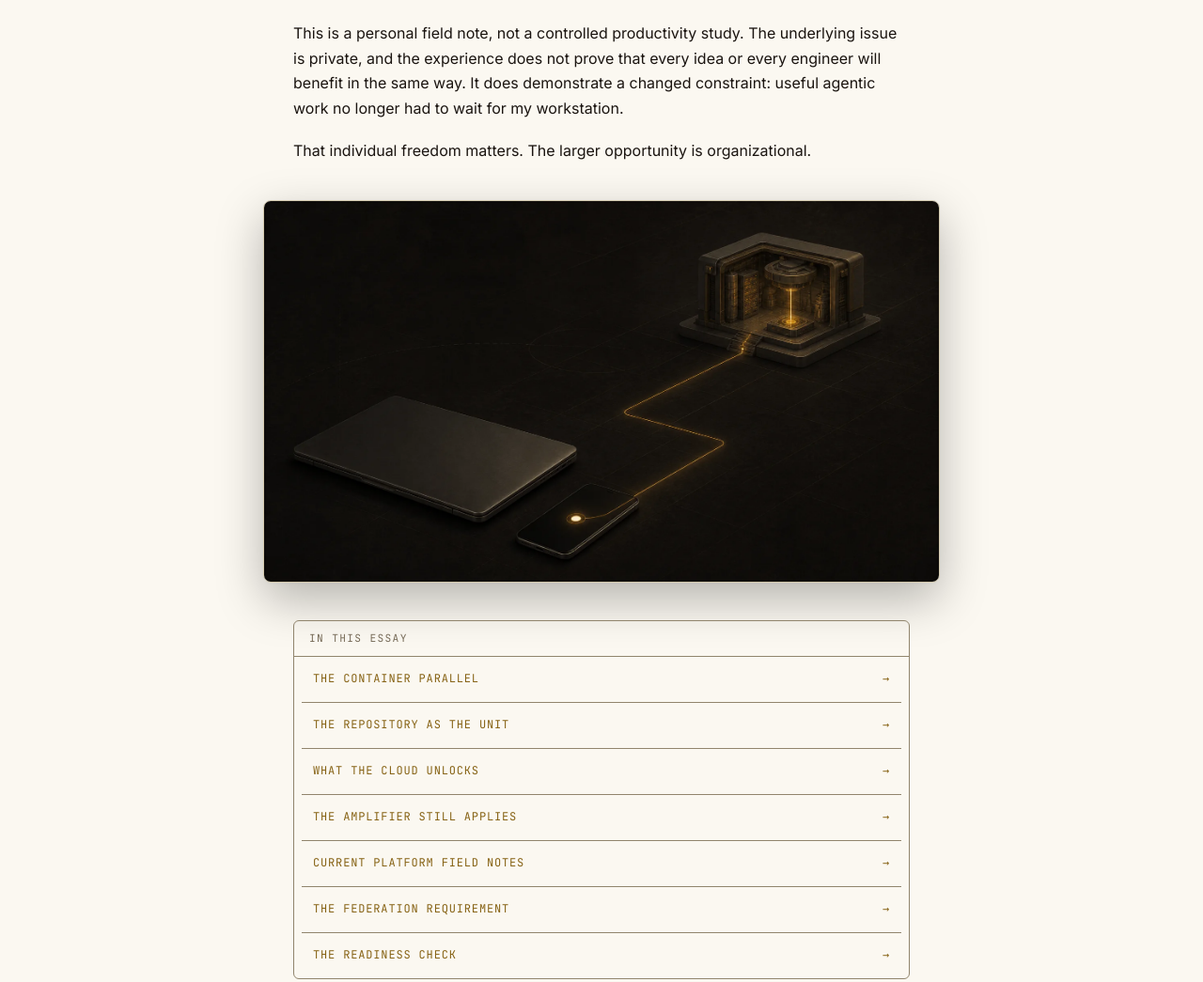
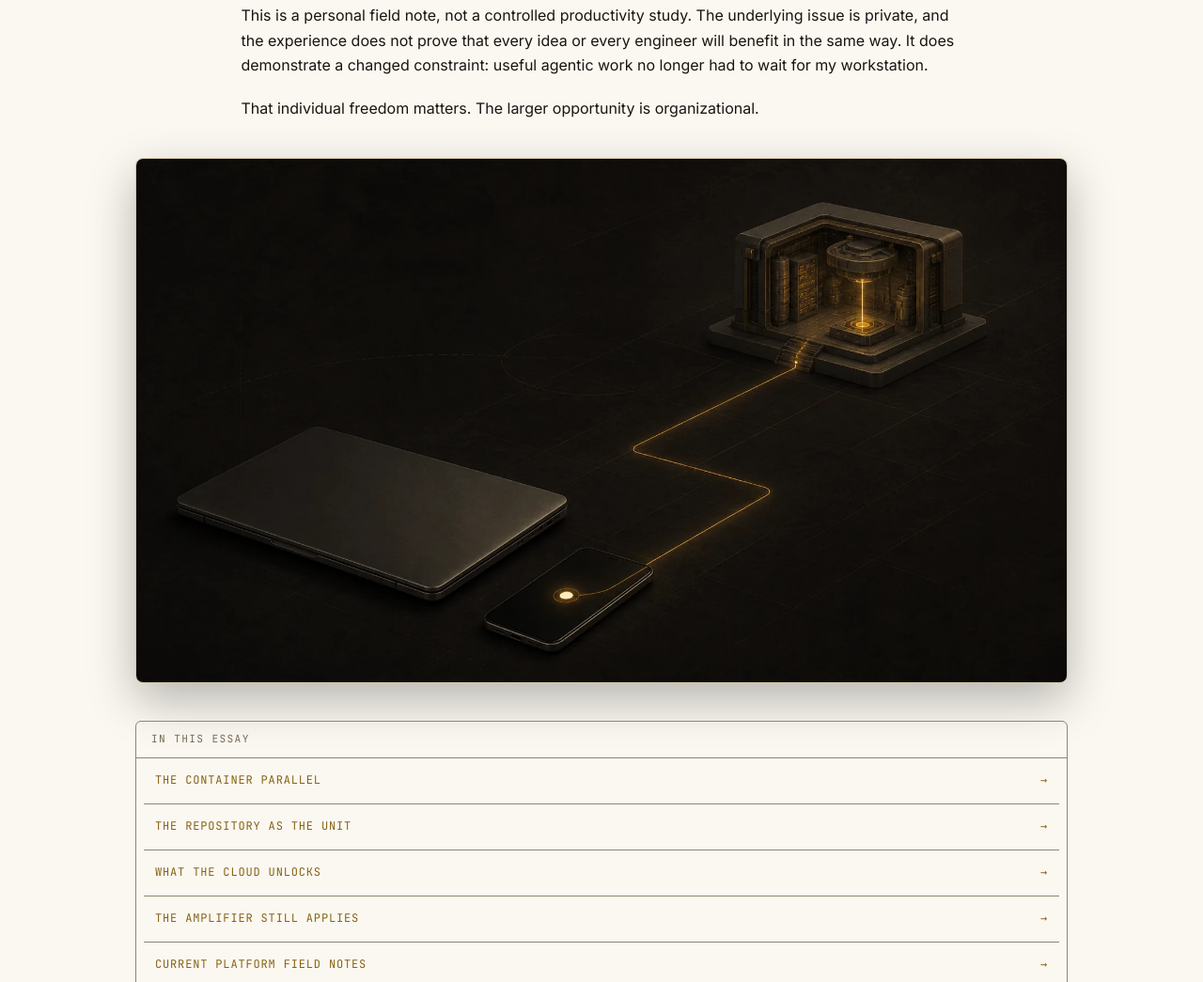
Before and after one commit to mknoth197/mknoth197.github.io, an Astro site: page /writing/the-harness-should-not-live-on-your-laptop in a window 1280 px wide. Shown: the part 1114-2159 px from the top of the page at 94% size. Built offline with nearby package versions, Linux system fonts and the light colour scheme; Astro itself is replaced by a stand-in of ours; some packages are replaced by stand-ins of ours.

Commit message:
fix(layout): make site responsive across viewports

```diff
--- a/src/components/WorkRow.astro
+++ b/src/components/WorkRow.astro
@@ -41,7 +41,7 @@ const accent = p.data.metric?.value ?? p.data.roleTag;
         </div>
       )
     }
-    <p class="mb-3 text-[15px] leading-[1.65]" style="color: var(--fg-muted);">{p.data.summary}</p>
+    <p class="mb-3 max-w-[80ch] text-[15px] leading-[1.65]" style="color: var(--fg-muted);">{p.data.summary}</p>
     {
       p.data.stack.length > 0 && (
         <div class="flex flex-wrap gap-2">
--- a/src/layouts/Base.astro
+++ b/src/layouts/Base.astro
@@ -78,21 +78,21 @@ const socialImageUrl = new URL('/social-card.png', Astro.site).toString();
   </head>
   <body>
     <a href="#main-content" class="skip-link">Skip to content</a>
-    <div class="mx-auto flex min-h-dvh max-w-[720px] flex-col px-6 sm:px-8">
+    <div class="site-shell mx-auto flex min-h-dvh flex-col">
       <header
-        class="flex items-center justify-between border-b py-5"
+        class="flex items-center justify-between border-b py-4 sm:py-5"
         style="border-color: var(--border);"
       >
         <a
           href="/"
-          class="prose-serif text-[17px] tracking-tight transition-opacity hover:opacity-80"
+          class="prose-serif shrink-0 text-[17px] tracking-tight transition-opacity hover:opacity-80"
           style="color: var(--fg);"
           aria-label="Home"
         >
           {site.name}
         </a>
-        <div class="flex items-center gap-4">
-          <nav aria-label="Primary" class="flex items-center gap-6 text-[13.5px]">
+        <div class="flex items-center gap-3 sm:gap-4">
+          <nav aria-label="Primary" class="flex items-center gap-3 text-[13.5px] sm:gap-6">
             {
               nav.map((item) => {
                 const active = currentPath === item.href || currentPath.startsWith(item.href);
--- a/src/pages/index.astro
+++ b/src/pages/index.astro
@@ -49,7 +49,7 @@ const featuredMetrics = (await getProjects())
     The claim, and the receipts.
   </p>
   <div
-    class="grid grid-cols-1 gap-px overflow-hidden rounded-[6px] border sm:grid-cols-2"
+    class="grid grid-cols-1 gap-px overflow-hidden rounded-[6px] border sm:grid-cols-2 xl:grid-cols-4"
     style="background: var(--border); border-color: var(--border);"
   >
     {
--- a/src/pages/writing/[...slug].astro
+++ b/src/pages/writing/[...slug].astro
@@ -18,7 +18,7 @@ const dateLabel = formatPostDate(post.data.date);
 ---
 
 <Base title={post.data.title} description={post.data.summary} ogType="article">
-  <article class="content mx-auto">
+  <article class="article-layout content mx-auto">
     <header class="article-header mb-10">
       <div class="article-eyebrow mono-meta mb-5">{post.data.eyebrow ?? 'Essay'}</div>
       <h1 class="prose-serif text-[40px] leading-[1.1]" style="color: var(--fg);">
--- a/src/styles/global.css
+++ b/src/styles/global.css
@@ -35,6 +35,8 @@
    ------------------------------------------------------------- */
 :root {
   color-scheme: dark;
+  --site-gutter: clamp(1rem, 4vw, 4rem);
+  --site-max-width: 90rem;
   --bg: var(--color-bg);
   --bg-elevated: var(--color-bg-elevated);
   --border: var(--color-border);
@@ -75,6 +77,12 @@ html {
 body {
   margin: 0;
   min-height: 100dvh;
+}
+
+.site-shell {
+  max-width: var(--site-max-width);
+  padding-inline: var(--site-gutter);
+  width: 100%;
 }
 
 .no-transitions * { transition: none !important; }
@@ -172,7 +180,7 @@ button:focus-visible,
    MDX / prose content styling
    ------------------------------------------------------------- */
 .content {
-  max-width: 68ch;
+  max-width: 76ch;
 }
 .content h1, .content h2, .content h3 {
   font-family: var(--font-serif);
@@ -280,9 +288,24 @@ button:focus-visible,
 
 @media (min-width: 760px) {
   .content .article-figure {
-    margin-inline: -2rem;
-    max-width: calc(100% + 4rem);
-    width: calc(100% + 4rem);
+    margin-left: 50%;
+    margin-right: 0;
+    max-width: none;
+    transform: translateX(-50%);
+    width: min(
+      calc(100% + 4rem),
+      calc(100vw - var(--site-gutter) - var(--site-gutter))
+    );
+  }
+}
+
+@media (min-width: 64rem) {
+  .content.article-layout > :is(figure, nav, aside, .harness-map, .article-figure) {
+    margin-left: 50%;
+    margin-right: 0;
+    max-width: none;
+    transform: translateX(-50%);
+    width: min(62rem, calc(100vw - var(--site-gutter) - var(--site-gutter)));
   }
 }
 
```
